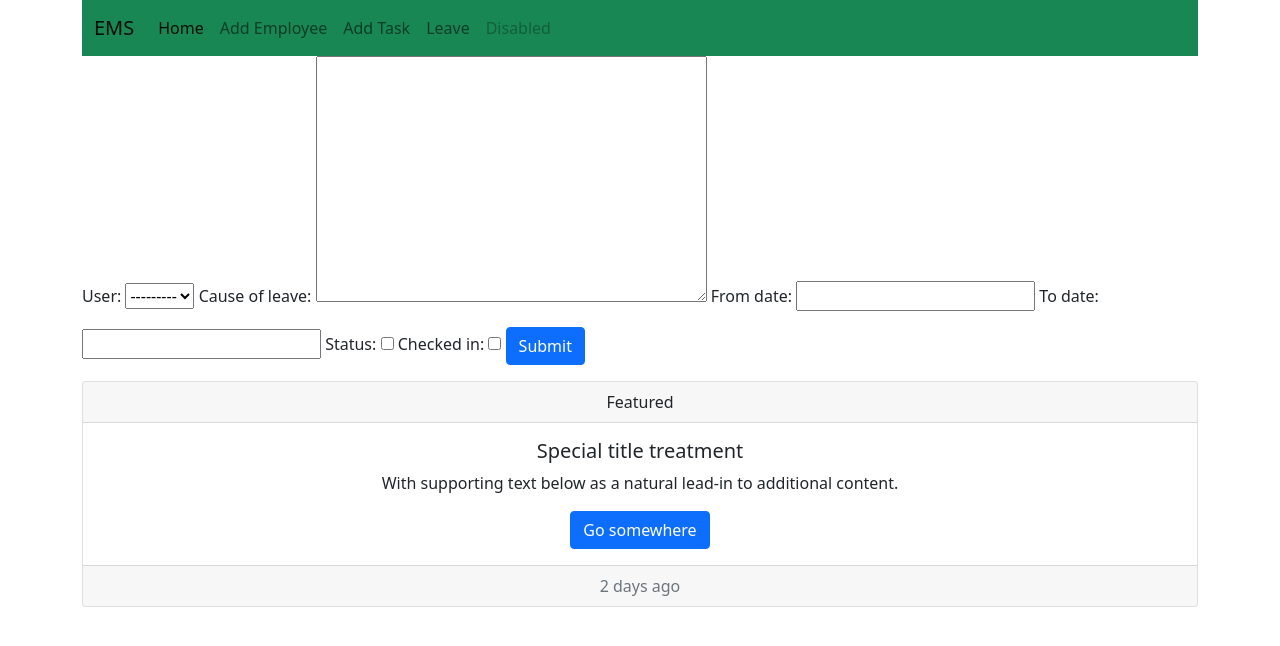
After one commit to Raju-Mia/EMS, a Django app: page /leave/ in a window 1280 px wide. The commit adds this page. Shown: the top 646 px of the page. Run offline with Django 4.2, Linux system fonts and the light colour scheme.

Commit message:
work on Leave application

```diff
--- a/ppemsapp/admin.py
+++ b/ppemsapp/admin.py
@@ -4,3 +4,4 @@
 from . models import *
 
 admin.site.register(DailyTask)
+admin.site.register(Leave)
--- a/ppemsapp/forms.py
+++ b/ppemsapp/forms.py
@@ -47,3 +47,11 @@
             'title':forms.TextInput(attrs={'class':'form-control'}),
             'discription':forms.Textarea(attrs={'class':'form-control'})
         }
+
+
+#Leave
+class LeaveForm(forms.ModelForm):
+    class Meta:
+        model = Leave
+
+        fields = '__all__'
--- a/ppemsapp/models.py
+++ b/ppemsapp/models.py
@@ -13,3 +13,17 @@
 
     def __str__(self):
         return self.title
+
+
+
+#leave
+class Leave(models.Model):
+    user = models.ForeignKey(User, on_delete=models.CASCADE)
+    cause_of_leave = models.TextField(blank=True, null=True)
+    from_date = models.DateField()
+    to_date = models.DateField()
+    status = models.BooleanField(default=False)
+    checked_in = models.BooleanField(default=False)
+
+    def __str__(self):
+        return str(self.user)
--- a/ppemsapp/urls.py
+++ b/ppemsapp/urls.py
@@ -7,4 +7,6 @@
     path('add-employee/', add_employee, name='add-employee'),
     path('login/', user_login, name='user-login'),
     path('add-daily-task', add_daily_report, name='add-daily-report'),
+    path('', home, name='home'),
+    path('leave/', leave , name='leave'),
 ]
--- a/ppemsapp/views.py
+++ b/ppemsapp/views.py
@@ -5,6 +5,10 @@
 from .forms import *
 
 # Create your views here.
+
+
+def home(request):
+    return render(request, 'base/base.html')
 
 
 def add_employee(request):
@@ -55,3 +59,22 @@
     form = DailyTaskForm()
     context = {'form':form}
     return render(request, 'ppemsapp/add-task.html', context)
+
+
+def leave(request):
+
+    if request.method == 'POST':
+        form = LeaveForm(request.POST)
+
+        if form.is_valid():
+            form =form.save(commit=False)
+            user = request.user
+            form.user = user
+            form.save()
+
+            return HttpResponse("leave apply success")
+
+
+    form = LeaveForm()
+    context = {'form':form}
+    return render(request, 'ppemsapp/add-leave.html', context)
--- a/ppemsproject/urls.py
+++ b/ppemsproject/urls.py
@@ -18,6 +18,6 @@
 
 urlpatterns = [
     path('admin/', admin.site.urls),
-    path('ppemsapp/', include('ppemsapp.urls')), #HRM system (superuser/user)
+    path('', include('ppemsapp.urls')), #HRM system (superuser/user)
 
 ]
--- a/templates/base/base.html
+++ b/templates/base/base.html
@@ -13,7 +13,7 @@
     <!--nevber-->
     <nav class="navbar navbar-expand-lg navbar-light bg-success">
         <div class="container-fluid">
-          <a class="navbar-brand" href="#">EMS</a>
+          <a class="navbar-brand" href="{% url 'home' %}">EMS</a>
 
           <button class="navbar-toggler" type="button" data-bs-toggle="collapse" data-bs-target="#navbarNav" aria-controls="navbarNav" aria-expanded="false" aria-label="Toggle navigation">
             <span class="navbar-toggler-icon"></span>
@@ -25,10 +25,13 @@
                 <a class="nav-link active" aria-current="page" href="#">Home</a>
               </li>
               <li class="nav-item">
-                <a class="nav-link" href="#">Features</a>
+                <a class="nav-link" href="{% url 'add-employee' %}">Add Employee</a>
               </li>
               <li class="nav-item">
-                <a class="nav-link" href="#">Pricing</a>
+                <a class="nav-link" href="{% url 'add-daily-report' %}">Add Task</a>
+              </li>
+              <li class="nav-item">
+                <a class="nav-link" href="{% url 'leave' %}">Leave</a>
               </li>
               <li class="nav-item">
                 <a class="nav-link disabled" href="#" tabindex="-1" aria-disabled="true">Disabled</a>
--- /dev/null
+++ b/templates/ppemsapp/add-leave.html
@@ -0,0 +1,15 @@
+{% extends 'base/base.html' %}
+
+{% block content %}
+
+
+
+
+    <form action="" method="post">
+        {% csrf_token %}
+        {{ form }}
+        <button type="submit" class="btn btn-primary mt-3 mb-3 ">Submit</button>
+    </form>
+
+
+{% endblock content %}
```
Also changed, not shown: ppemsapp/migrations/0003_leave.py (added).
